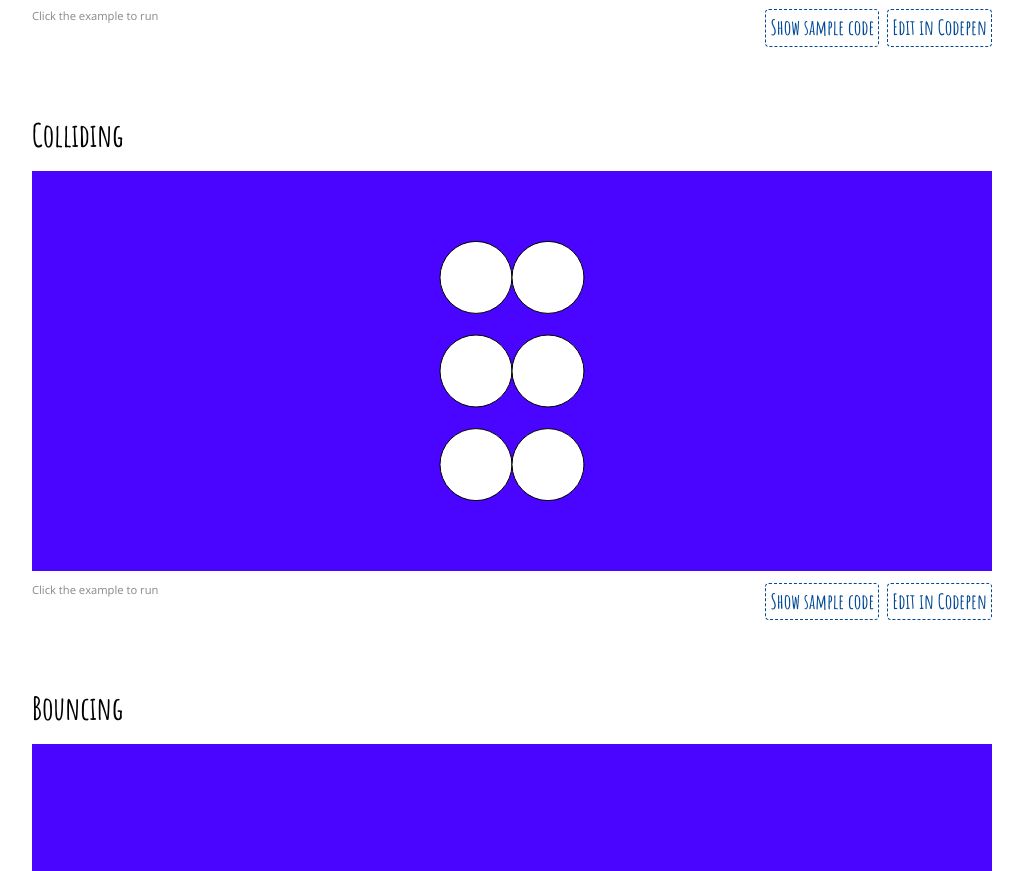
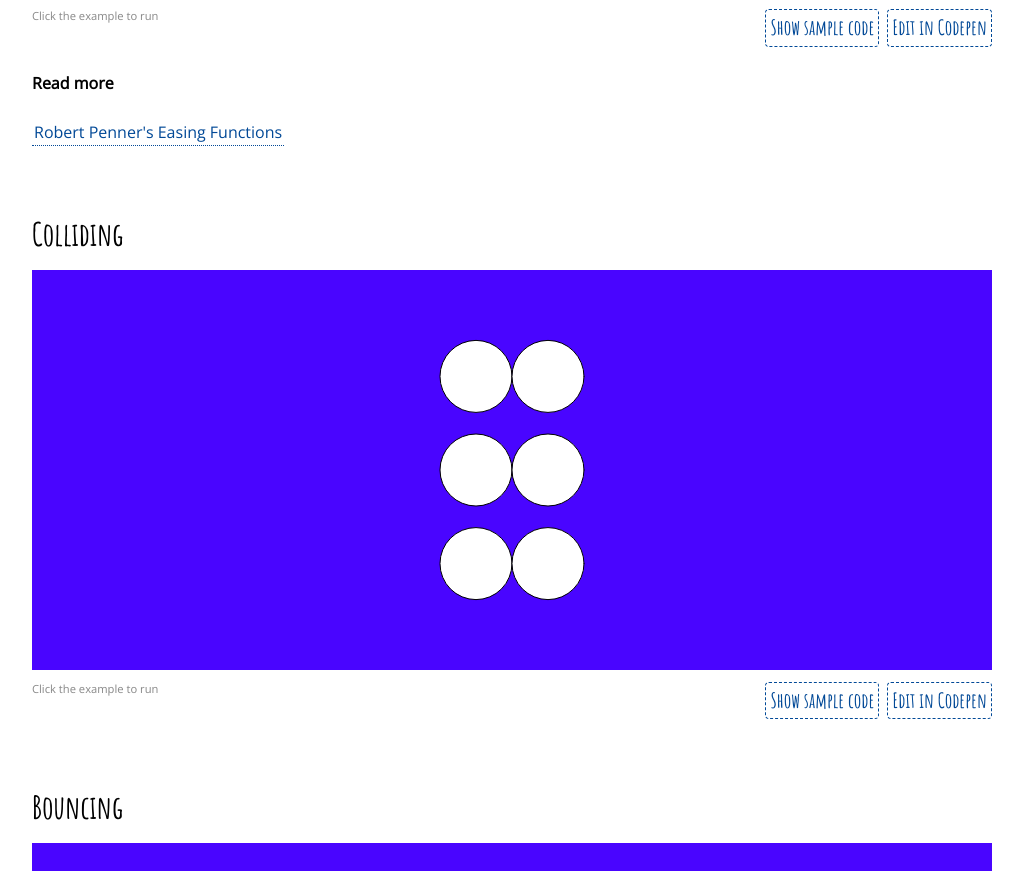
Before and after one commit to kynd/p5sketches, a plain HTML site: page easing.html in a window 1280 px wide. Shown: the part 1819-2690 px from the top of the page, without its empty margins (128-1151 px from the left). Drawn offline with nearby package versions, Linux system fonts and the light colour scheme; some packages are replaced by stand-ins of ours; a web font is replaced by a local one.

Commit message:
Add read more for easing functions

```diff
--- a/easing.html
+++ b/easing.html
@@ -21,6 +21,9 @@
 <h2>Tween functions(2)</h2>
 <div class="example" data-embed="tween/tweens2" data-edit="https://codepen.io/kynd/pen/qmLJeO"></div>
 
+<h3>Read more</h3>
+<p><a href="http://robertpenner.com/easing/" target="_blank">Robert Penner's Easing Functions</a></p>
+
 <h2>Colliding</h2>
 <div class="example" data-embed="tween/colliding" data-edit="https://codepen.io/kynd/pen/YVdRzp"></div>
 
```
